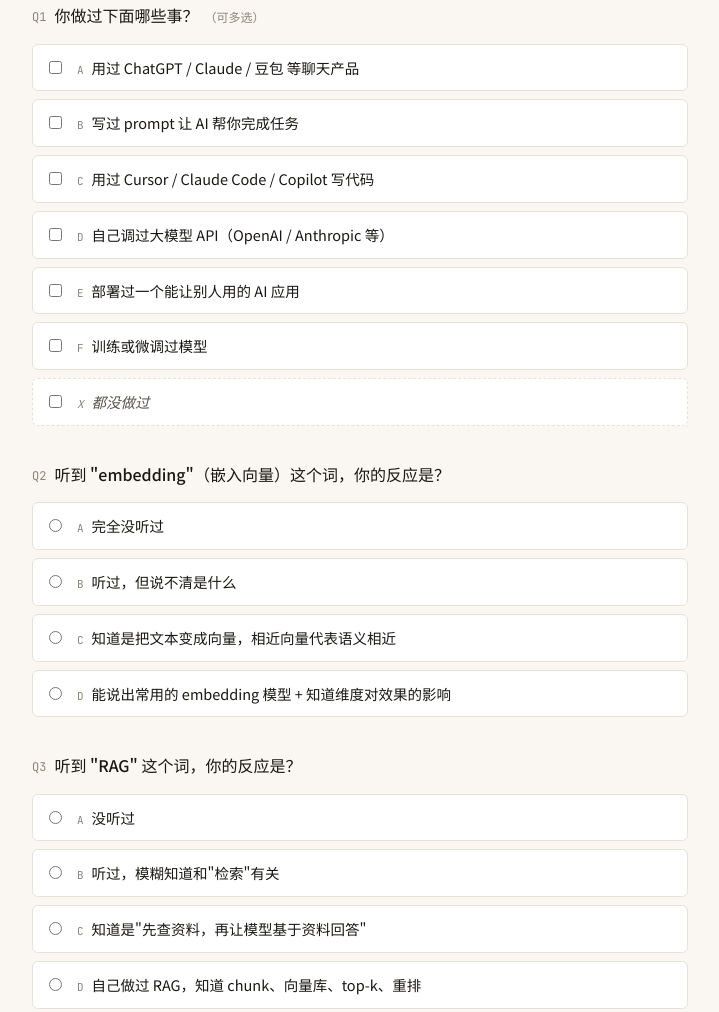
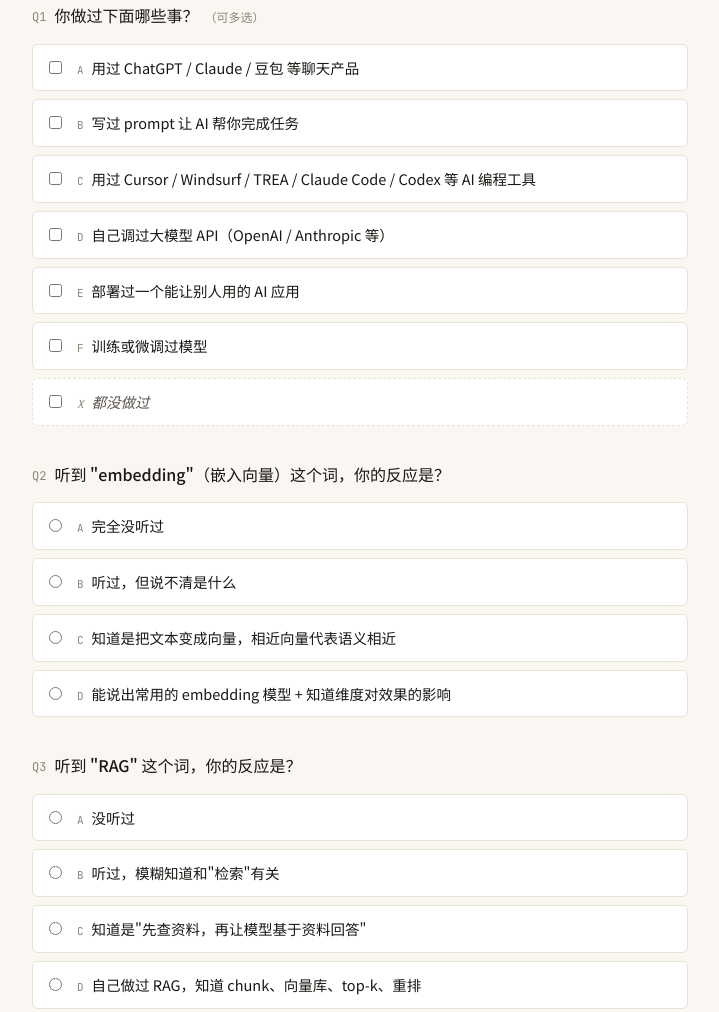
Before and after one commit to nina123123/ai-diagnostic, a plain HTML site: page index.html in a window 1280 px wide. Shown: the part 858-1870 px from the top of the page, without its empty margins (280-999 px from the left). Drawn offline with Linux system fonts and the light colour scheme.

Commit message:
sync basic Q1=C / Q5=E text with deep question edits
Nina noticed basic Q5 option E still said "JSON / 表格等" while the
deep dq_q1_b option had been updated to "JSON / YAML 等". Similar
inconsistency on Q1=C — basic listed only "Cursor / Claude Code /
Copilot" while deep dq_q1_c added Windsurf / TREA / Codex.

Synced both basic questions + the deep question title:
- Q5/E: "JSON / 表格等" → "JSON / YAML 等"
- Q1/C: "Cursor / Claude Code / Copilot" →
       "Cursor / Windsurf / TREA / Claude Code / Codex 等 AI 编程工具"
- dq_q1_c title: same IDE list update

Co-Authored-By: Claude Opus 4.7 (1M context) <noreply@anthropic.com>

```diff
--- a/index.html
+++ b/index.html
@@ -875,7 +875,7 @@ const QUESTIONS = [
     options: [
       { v: 'A', t: '用过 ChatGPT / Claude / 豆包 等聊天产品', w: 0.5 },
       { v: 'B', t: '写过 prompt 让 AI 帮你完成任务', w: 1 },
-      { v: 'C', t: '用过 Cursor / Claude Code / Copilot 写代码', w: 1.5 },
+      { v: 'C', t: '用过 Cursor / Windsurf / TREA / Claude Code / Codex 等 AI 编程工具', w: 1.5 },
       { v: 'D', t: '自己调过大模型 API（OpenAI / Anthropic 等）', w: 2 },
       { v: 'E', t: '部署过一个能让别人用的 AI 应用', w: 2.5 },
       { v: 'F', t: '训练或微调过模型', w: 3 },
@@ -931,7 +931,7 @@ const QUESTIONS = [
       { v: 'B', t: '描述具体任务', w: 1 },
       { v: 'C', t: '描述背景信息', w: 1.5 },
       { v: 'D', t: '给了示例（few-shot）', w: 2 },
-      { v: 'E', t: '让 AI 输出结构化格式（JSON / 表格等）', w: 2.5 },
+      { v: 'E', t: '让 AI 输出结构化格式（JSON / YAML 等）', w: 2.5 },
       { v: 'F', t: '给了反面案例（"不要这样"）', w: 2.5 },
       { v: 'G', t: '人工手动干预 AI 的思维链', w: 3 },
       { v: 'X', t: '都没尝试过 / 没写过 prompt', w: 0 },
@@ -1101,7 +1101,7 @@ const DEEP_QUESTIONS = [
     cat: 'agent',
     type: 'multi',
     trigger: { q1: ['C'] },
-    text: '你用 Cursor / Claude Code / Copilot 时，下面这些经历过哪些？',
+    text: '你用 Cursor / Windsurf / Claude Code / Codex 等 AI 编程工具时，下面这些经历过哪些？',
     options: [
       { v: 'A', t: '我用过 GitHub Copilot 做代码补全', w: 1 },
       { v: 'B', t: '我用过 Cursor / Windsurf / TREA 等 AI IDE', w: 1 },
```
